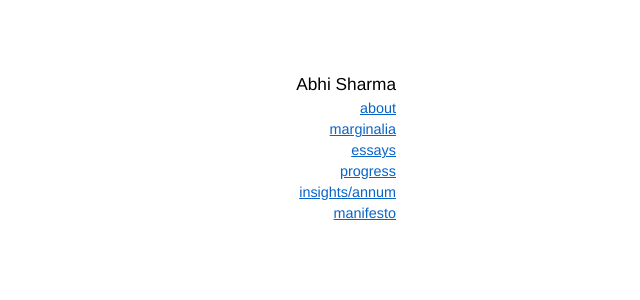
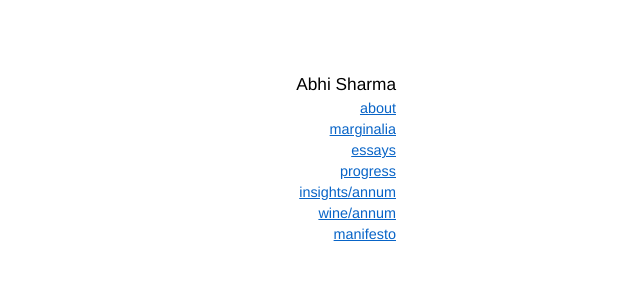
Before and after one commit to abhisharmab/abhisharmab.github.io, a Jekyll site: the page built from index.html, in a window 1280 px wide. Shown: the top 300 px of the page, without its empty margins (640-1280 px from the left). Built offline with Jekyll 4.4.1, drawn with Linux system fonts in a browser that asks for light colours.

Commit message:
wine section

```diff
--- a/_layouts/default.html
+++ b/_layouts/default.html
@@ -15,6 +15,7 @@
           <li><a href="/essays">essays</a></li>
           <li><a href="/progress">progress</a></li>
           <li><a href="/insights">insights/annum</a></li>
+          <li><a href="/wine">wine/annum</a></li>
           <li><a href="/manifesto">manifesto</a></li>
         </ul>
       </div>
```
